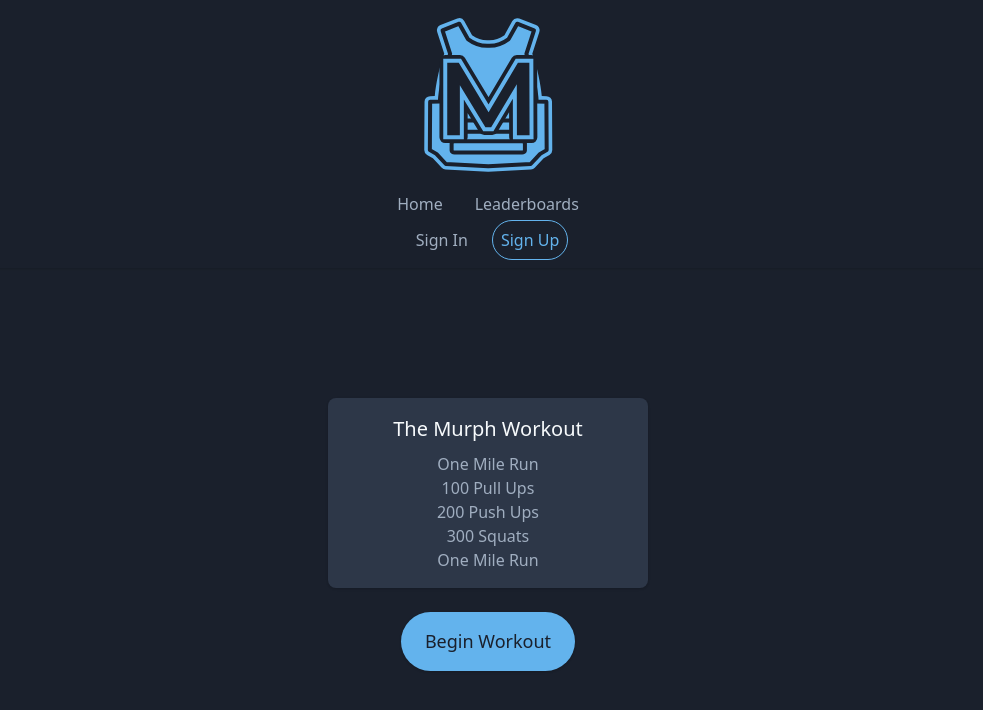
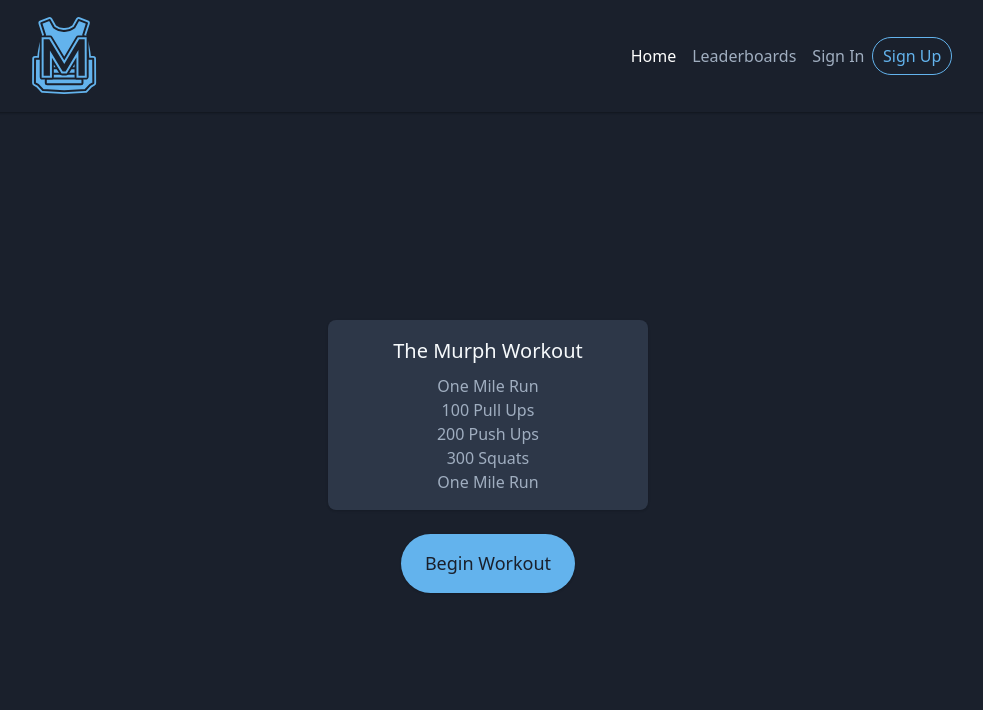
Before and after one commit to raymondkneipp/Murph-MERN, a React (Create React App) app in the folder client/: page / in a window 1280 px wide. Shown: the top 710 px of the page, without its empty margins (152-1135 px from the left). Built offline with nearby package versions, Linux system fonts and the light colour scheme.

Commit message:
Updated navbar with new styles using styled-components

```diff
--- a/client/package.json
+++ b/client/package.json
@@ -10,6 +10,7 @@
     "react-dom": "^16.13.0",
     "react-router-dom": "^5.1.2",
     "react-scripts": "3.4.0",
+    "styled-components": "^5.1.0",
     "tailwindcss": "^1.2.0"
   },
   "scripts": {
--- /dev/null
+++ b/client/src/components/Container.js
@@ -0,0 +1,36 @@
+import React from "react";
+import styled from "styled-components";
+
+const Wrapper = styled.div`
+  width: 100%;
+  margin: auto;
+  box-sizing: border-box;
+  padding: 1rem;
+  overflow-x: hidden;
+
+  border-style: dashed;
+  border-width: 0rem;
+
+  @media (min-width: 24em) {
+    border-color: red;
+    max-width: 24em;
+  }
+  @media (min-width: 36em) {
+    border-color: blue;
+    max-width: 36em;
+  }
+
+  @media (min-width: 48em) {
+    border-color: yellow;
+    max-width: 48em;
+  }
+
+  @media (min-width: 60em) {
+    border-color: green;
+    max-width: 60em;
+  }
+`;
+
+export const Container = ({ children }) => {
+  return <Wrapper>{children}</Wrapper>;
+};
--- a/client/src/components/Navbar.js
+++ b/client/src/components/Navbar.js
@@ -1,68 +1,113 @@
 import React from "react";
-import { Link } from "react-router-dom";
+import styled from "styled-components";
+import { NavLink } from "react-router-dom";
 import { useContext } from "react";
 import { AuthContext } from "../Store";
 import logo from "../assets/img/logo.svg";
+import { Container } from "./Container";
+
+const Nav = styled.nav`
+  background-color: #1a202c;
+  box-shadow: 0 0 0.2rem #090c10;
+
+  & > div {
+    display: flex;
+    align-items: center;
+    justify-content: space-between;
+  }
+
+  & .logo {
+    & img {
+      width: 100%;
+      height: auto;
+      max-width: 5rem;
+    }
+  }
+`;
+
+const LinksList = styled.div`
+  display: flex;
+  align-items: center;
+
+  & a {
+    color: #a0aec0;
+    text-decoration: none;
+    white-space: nowrap;
+    padding: 0.5rem;
+
+    &.active {
+      color: white;
+    }
+
+    &:hover {
+      text-decoration: underline;
+    }
+
+    &.primaryButton {
+      border: 0.1rem solid #63b3ed;
+      color: #63b3ed;
+      border-radius: 5rem;
+      padding: 0.4rem 0.6rem;
+    }
+
+    &.secondaryButton {
+      border: 0.1rem solid #fc8181;
+      color: #fc8181;
+      border-radius: 5rem;
+      padding: 0.4rem 0.6rem;
+    }
+  }
+`;
+
+const Greeting = styled.div`
+  color: #4a5568;
+  padding-right: 1rem;
+  margin-right: 0.5rem;
+  font-style: italic;
+  border-right: 1px solid #4a5568;
+`;
 
 export const Navbar = () => {
   const { state } = useContext(AuthContext);
   const { isAuthenticated, user } = state;
 
   return (
-    <nav className="flex flex-col items-center justify-between bg-gray-900 shadow p-2">
-      <Link to="/" className="text-6xl font-black text-blue-400 p-2 mb-2">
-        <img src={logo} alt="Murph" className="w-40" />
-      </Link>
-      <div className="pb-3">
-        <Link className="p-2 m-2 hover:underline text-gray-500" to="/">
+    <Nav>
+      <Container>
+        <NavLink to="/" className="logo">
+          <img src={logo} alt="Murph" />
+        </NavLink>
+
+        <LinksList>
+          {isAuthenticated && user && (
+            <Greeting>
+              Welcome {user.fname} {user.lname}
+            </Greeting>
+          )}
+          <NavLink to="/" exact>
             Home
-        </Link>
-        <Link
-          className="p-2 m-2 hover:underline text-gray-500"
-          to="/leaderboards"
-        >
-          Leaderboards
-        </Link>
-      </div>
+          </NavLink>
+          <NavLink to="/leaderboards">Leaderboards</NavLink>
 
           {!isAuthenticated && (
-        <div className="pb-2">
-          <Link
-            className="p-2 m-2 hover:underline text-gray-500 whitespace-no-wrap"
-            to="/signin"
-          >
-            Sign In
-          </Link>
-          <Link
-            className="p-2 m-2 hover:underline text-blue-400 border border-blue-400 rounded-full whitespace-no-wrap"
-            to="/signup"
-          >
+            <>
+              <NavLink to="/signin">Sign In</NavLink>
+              <NavLink to="/signup" className="primaryButton">
                 Sign Up
-          </Link>
-        </div>
+              </NavLink>
+            </>
           )}
 
           {isAuthenticated && (
-        <div className="pb-2">
-          <Link className="p-2 m-2 hover:underline text-gray-500" to="/profile">
-            Profile
-          </Link>
-          <Link
-            className="p-2 m-2 hover:underline text-red-400 border border-red-400 rounded-full whitespace-no-wrap"
-            to="/signout"
-          >
+            <>
+              <NavLink to="/profile">Profile</NavLink>
+              <NavLink className="secondaryButton" to="/signout">
                 Sign Out
-          </Link>
-        </div>
+              </NavLink>
+            </>
           )}
-
-      {isAuthenticated && user && (
-        <div className="pb-2">
-          <h6 className="mt-2 text-gray-700">
-            Welcome {user.fname} {user.lname}
-          </h6>
-        </div>
-      )}
-    </nav>
+        </LinksList>
+      </Container>
+    </Nav>
   );
 };
```
Also changed, not shown: client/src/assets/img/logo.png (deleted), 1 other file (tests, documents, lock files or other folders). Lines whose indentation alone changed are shown as unchanged.
